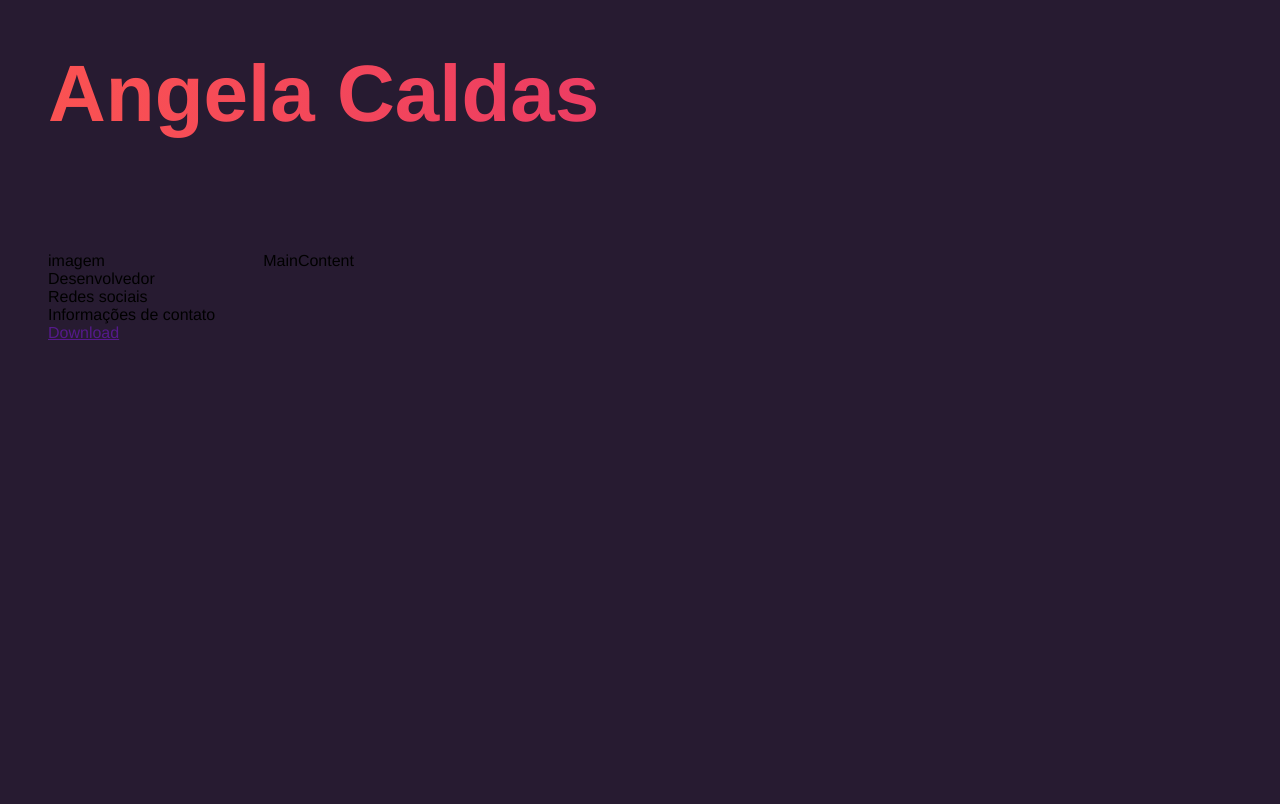
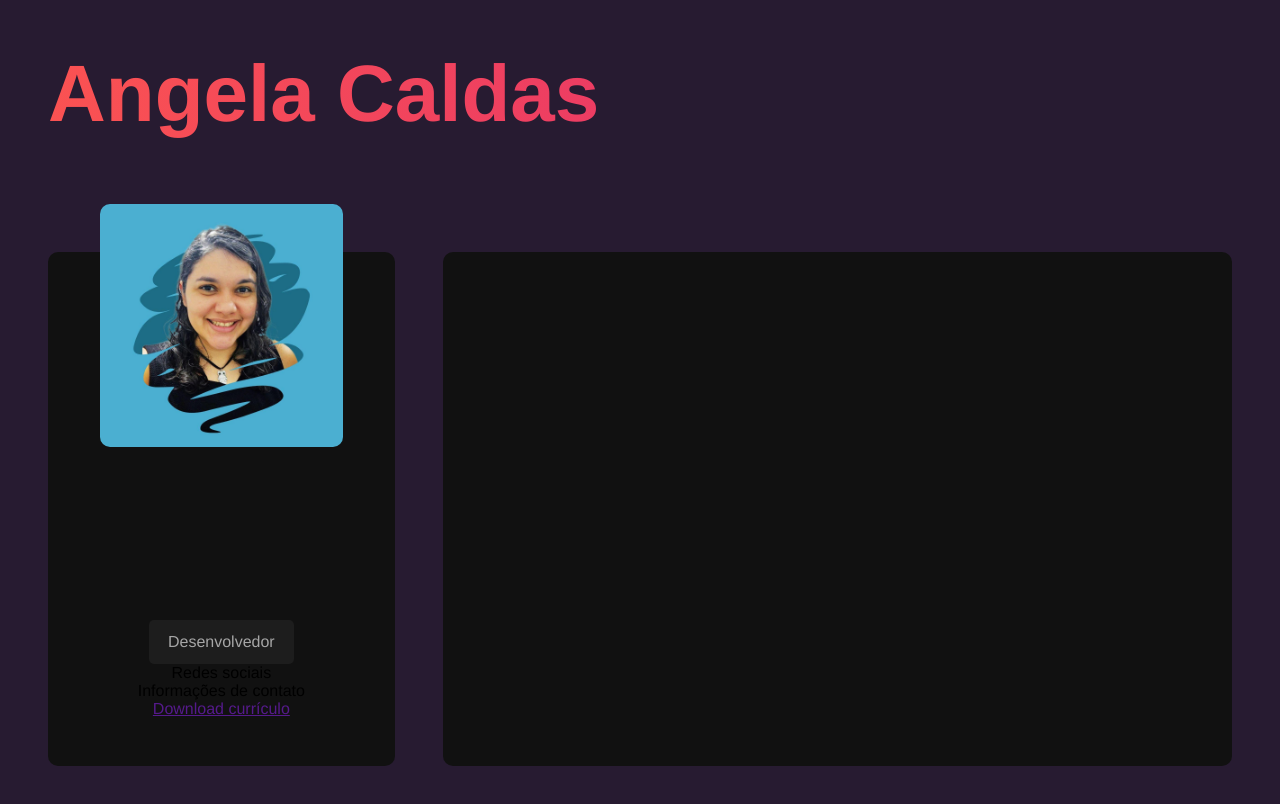
Before and after one commit to sucodelarangela/react-sass-practice, a React (Vite) app: page / in a window 1280 px wide. Shown: the top 804 px of the page. Built offline with nearby package versions, Linux system fonts and the light colour scheme.

Commit message:
wip: sidebar content

```diff
--- a/src/components/MainContent.jsx
+++ b/src/components/MainContent.jsx
@@ -1,6 +1,8 @@
+import '../styles/components/maincontent.sass';
+
 const MainContent = () => {
   return (
-    <div>MainContent</div>
+    <main id="main-content"></main>
   );
 };
 
--- a/src/components/Sidebar.jsx
+++ b/src/components/Sidebar.jsx
@@ -5,11 +5,11 @@ import '../styles/components/sidebar.sass';
 const Sidebar = () => {
   return (
     <aside id='sidebar'>
-      <p>imagem</p>
+      <img src={Avatar} alt="Angela Caldas" />
       <p className="title">Desenvolvedor</p>
       <p>Redes sociais</p>
       <p>Informações de contato</p>
-      <a href="" className="btn">Download</a>
+      <a href="" className="btn">Download currículo</a>
     </aside>
   );
 };
--- /dev/null
+++ b/src/styles/components/maincontent.sass
@@ -0,0 +1,7 @@
+@use '../variables'
+
+#main-content
+  background-color: variables.$bg-color
+  flex: 2 1 0 // this means the main content will be 2x wider than the sidebar content, which is 1 1 0
+  border-radius: variables.$container-border-radius
+  padding: 3rem
--- a/src/styles/components/sidebar.sass
+++ b/src/styles/components/sidebar.sass
@@ -0,0 +1,25 @@
+@use '../variables'
+
+#sidebar
+  background-color: variables.$bg-color
+  flex: 1 1 0
+  border-radius: variables.$container-border-radius
+  display: flex
+  align-items: center
+  flex-direction: column
+  text-align: center
+  position: relative
+  padding: 3rem 0
+
+  img
+    max-width: 70%
+    border-radius: variables.$container-border-radius
+    position: absolute
+    top: -3rem
+
+  .title
+    color: variables.$text-color-secondary
+    background-color: variables.$bg-color-secondary
+    border-radius: variables.$card-border-radius
+    margin-top: 20rem
+    padding: .8rem 1.2rem
```
